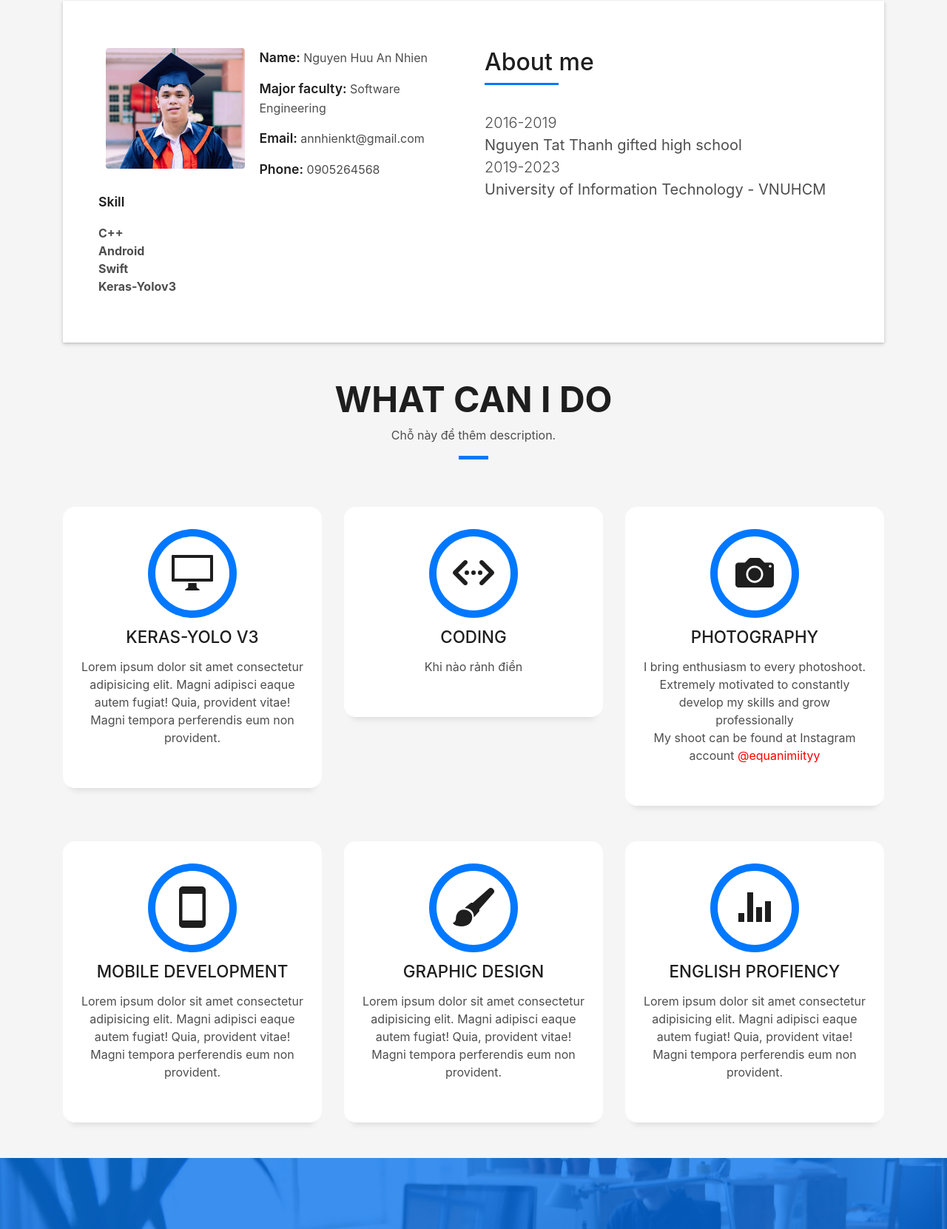
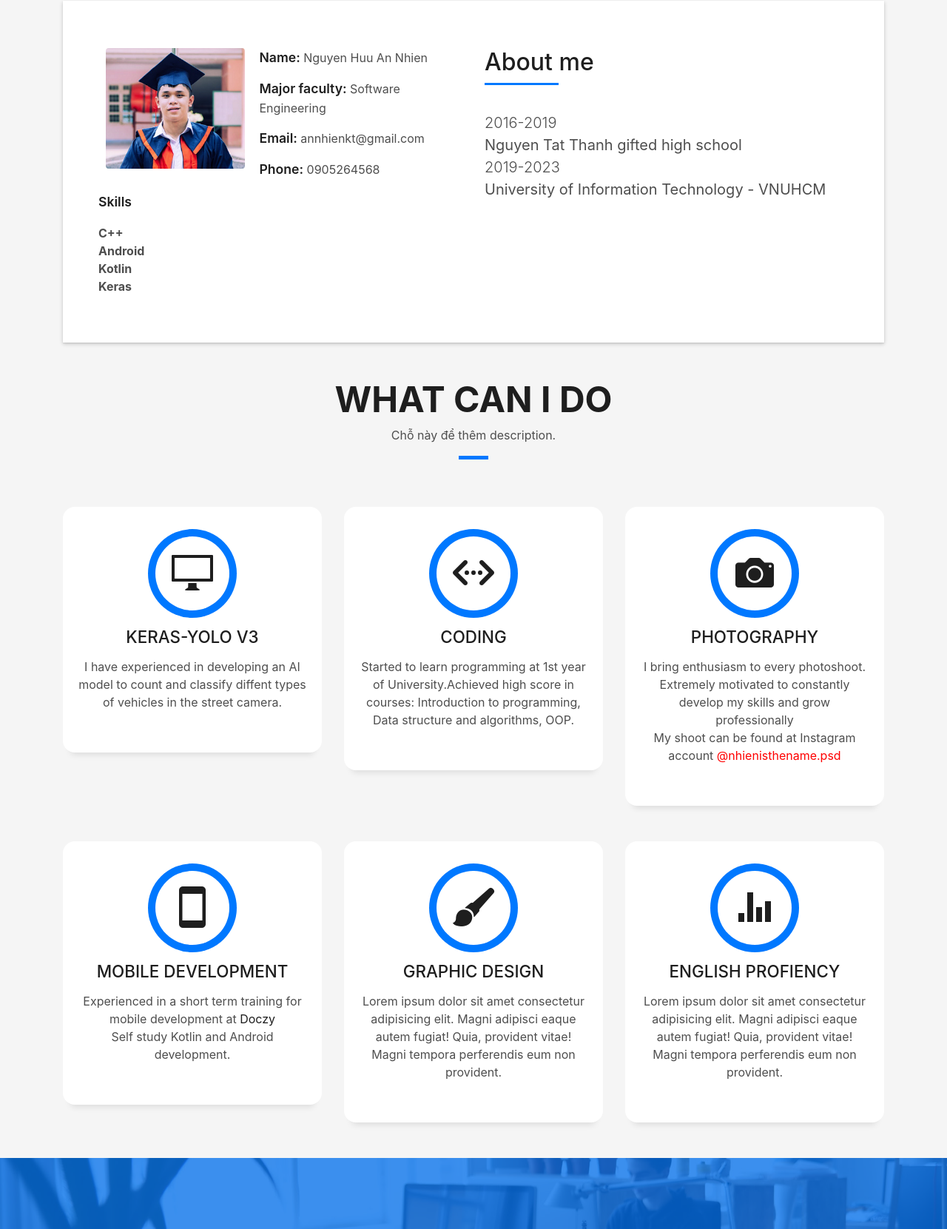
Before and after one commit to annhienktuit/annhienktuit.github.io, a plain HTML site: page index.html in a window 1280 px wide. Shown: the part 863-2524 px from the top of the page at 74% size. Drawn offline with Linux system fonts and the light colour scheme; files whose address does not match are found by name.

Commit message:
update info

```diff
--- a/index.html
+++ b/index.html
@@ -103,11 +103,11 @@
                   </div>
                 </div>
                 <div class="skill-mf">
-                  <p class="title-s">Skill</p>
+                  <p class="title-s">Skills</p>
                   <b>C++</b> <br>
                   <b>Android</b> <br>
-                  <b>Swift</b> <br>
-                  <b>Keras-Yolov3</b> <br>
+                  <b>Kotlin</b> <br>
+                  <b>Keras</b> <br>
                 </div>
               </div>
               <div class="col-md-6">
@@ -156,9 +156,7 @@
             <div class="service-content">
               <h2 class="s-title">Keras-Yolo v3</h2>
               <p class="s-description text-center">
-                Lorem ipsum dolor sit amet consectetur adipisicing elit. Magni adipisci eaque autem fugiat! Quia,
-                provident vitae! Magni
-                tempora perferendis eum non provident.
+                I have experienced in developing an AI model to count and classify diffent types of vehicles in the street camera.
               </p>
             </div>
           </div>
@@ -171,7 +169,7 @@
             <div class="service-content">
               <h2 class="s-title">Coding</h2>
               <p class="s-description text-center">
-                Khi nào rảnh điền
+                Started to learn programming at 1st year of University.Achieved high score in courses: Introduction to programming, Data structure and algorithms, OOP.
               </p>
             </div>
           </div>
@@ -185,7 +183,7 @@
               <h2 class="s-title">Photography</h2>
               <p class="s-description text-center">
                 I bring enthusiasm to every photoshoot. Extremely motivated to constantly develop my skills and grow professionally <br>
-				My shoot can be found at Instagram account    <a  href="https://www.instagram.com/equanimiityy/"><span style="color:#FF0000">   @equanimiityy</a> </span>
+				My shoot can be found at Instagram account    <a  href="https://www.instagram.com/nhienisthename.psd/"><span style="color:#FF0000">   @nhienisthename.psd</a> </span>
               </p>
 
             </div>
@@ -199,9 +197,7 @@
             <div class="service-content">
               <h2 class="s-title">Mobile Development</h2>
               <p class="s-description text-center">
-                Lorem ipsum dolor sit amet consectetur adipisicing elit. Magni adipisci eaque autem fugiat! Quia,
-                provident vitae! Magni
-                tempora perferendis eum non provident.
+                Experienced in a short term training for mobile development at <a  href="https://www.doczy.net/">  Doczy</a> <br> Self study Kotlin and Android development.
               </p>
             </div>
           </div>
```
